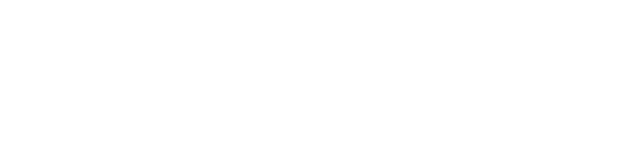
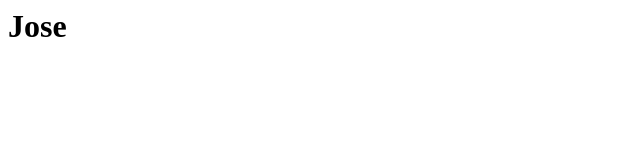
Before and after one commit to matabarras/tarea3cej3, a plain HTML site: page index.html in a window 1280 px wide. Shown: the whole page, without its empty margins (0-640 px from the left). Drawn offline with Linux system fonts and the light colour scheme.

Commit message:
añado jose.html

```diff
--- a/index.html
+++ b/index.html
@@ -2,6 +2,6 @@
 <head>
 </head>
 <body>
-
+<h1>Jose</h1>
 </body>
 </html>
```
